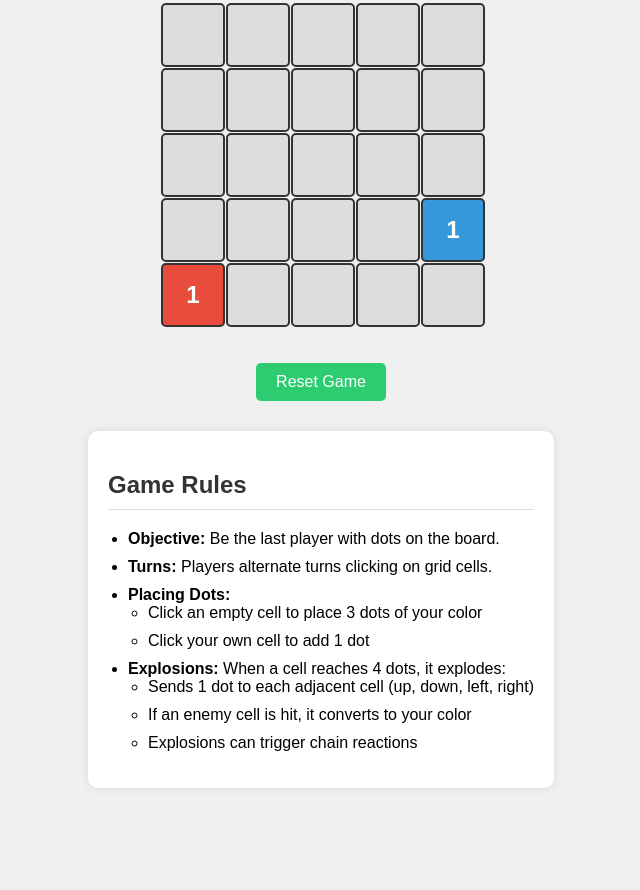
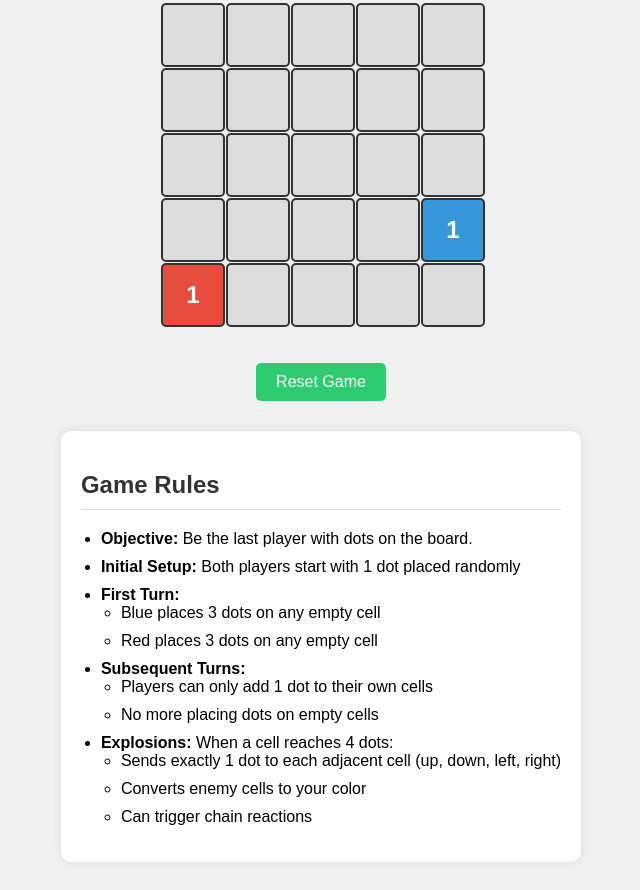
Before and after one commit to nushhw/color-wars, a plain HTML site: page index.html in a window 1280 px wide. Shown: the part 243-1133 px from the top of the page, without its empty margins (319-959 px from the left). Before the commit the page ends 1059 px from the top, so only its background shows below. Drawn offline with Linux system fonts and the light colour scheme.

Commit message:
Update index.html

```diff
--- a/index.html
+++ b/index.html
@@ -146,18 +146,24 @@
         <h2>Game Rules</h2>
         <ul>
             <li><strong>Objective:</strong> Be the last player with dots on the board.</li>
-            <li><strong>Turns:</strong> Players alternate turns clicking on grid cells.</li>
-            <li><strong>Placing Dots:</strong>
+            <li><strong>Initial Setup:</strong> Both players start with 1 dot placed randomly</li>
+            <li><strong>First Turn:</strong>
                 <ul>
-                    <li>Click an empty cell to place 3 dots of your color</li>
-                    <li>Click your own cell to add 1 dot</li>
+                    <li>Blue places 3 dots on any empty cell</li>
+                    <li>Red places 3 dots on any empty cell</li>
                 </ul>
             </li>
-            <li><strong>Explosions:</strong> When a cell reaches 4 dots, it explodes:
+            <li><strong>Subsequent Turns:</strong>
                 <ul>
-                    <li>Sends 1 dot to each adjacent cell (up, down, left, right)</li>
-                    <li>If an enemy cell is hit, it converts to your color</li>
-                    <li>Explosions can trigger chain reactions</li>
+                    <li>Players can only add 1 dot to their own cells</li>
+                    <li>No more placing dots on empty cells</li>
+                </ul>
+            </li>
+            <li><strong>Explosions:</strong> When a cell reaches 4 dots:
+                <ul>
+                    <li>Sends exactly 1 dot to each adjacent cell (up, down, left, right)</li>
+                    <li>Converts enemy cells to your color</li>
+                    <li>Can trigger chain reactions</li>
                 </ul>
             </li>
         </ul>
@@ -175,6 +181,7 @@
             let currentPlayer = BLUE_PLAYER;
             let board = createEmptyBoard();
             let gameOver = false;
+            let turnCount = 0;
 
             // Initialize the game board with one random dot for each player
             function createEmptyBoard() {
@@ -237,16 +244,22 @@
 
                 const cell = board[row][col];
 
-                // If cell is empty or owned by current player
-                if (!cell.owner || cell.owner === currentPlayer) {
+                // First two turns (blue and red place 3 dots)
+                if (turnCount < 2) {
                     if (!cell.owner) {
                         // First click on empty cell - add 3 dots
                         cell.owner = currentPlayer;
                         cell.dots = 3;
-                    } else {
-                        // Subsequent clicks - add 1 dot
+                        turnCount++;
+                        switchPlayer();
+                    }
+                }
+                // Subsequent turns
+                else {
+                    // Can only click your own cells
+                    if (cell.owner === currentPlayer) {
+                        // Add 1 dot
                         cell.dots++;
-                    }
 
                         // Check for explosion
                         if (cell.dots >= 4) {
@@ -254,10 +267,11 @@
                         } else {
                             switchPlayer();
                         }
+                    }
+                }
 
                 renderBoard();
                 checkGameOver();
-                }
             }
 
             function explodeCell(row, col) {
@@ -282,7 +296,7 @@
                     [-1, 0], [1, 0], [0, -1], [0, 1]
                 ];
 
-                // Send dots to adjacent cells
+                // Send exactly 1 dot to each adjacent cell
                 for (const [dr, dc] of directions) {
                     const newRow = row + dr;
                     const newCol = col + dc;
@@ -294,9 +308,10 @@
                         if (targetCell.owner !== cell.owner) {
                             // Convert cell to current player's color
                             targetCell.owner = cell.owner;
+                            targetCell.dots = 0; // Reset dots when converting
                         }
 
-                        targetCell.dots++;
+                        targetCell.dots += 1;
 
                         // Check if this triggers another explosion
                         if (targetCell.dots >= 4) {
@@ -308,6 +323,8 @@
                         }
                     }
                 }
+
+                switchPlayer();
             }
 
             function switchPlayer() {
@@ -329,7 +346,6 @@
                 }
 
                 if (blueCount === 0 && redCount === 0) {
-                    // Shouldn't happen, but just in case
                     gameOver = true;
                     turnIndicator.textContent = "Game Over - It's a tie!";
                     turnIndicator.style.backgroundColor = '#333';
@@ -348,6 +364,7 @@
                 board = createEmptyBoard();
                 currentPlayer = BLUE_PLAYER;
                 gameOver = false;
+                turnCount = 0;
                 turnIndicator.textContent = "Blue Player's Turn";
                 turnIndicator.style.backgroundColor = '#3498db';
                 renderBoard();
```
Lines whose indentation alone changed are shown as unchanged.
